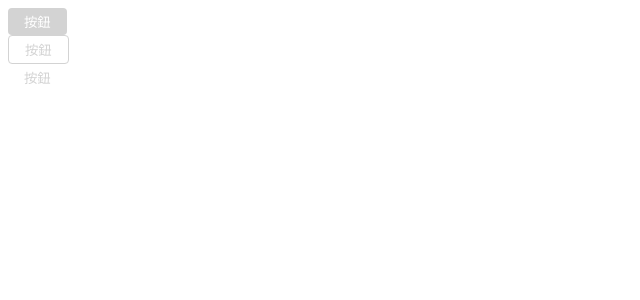
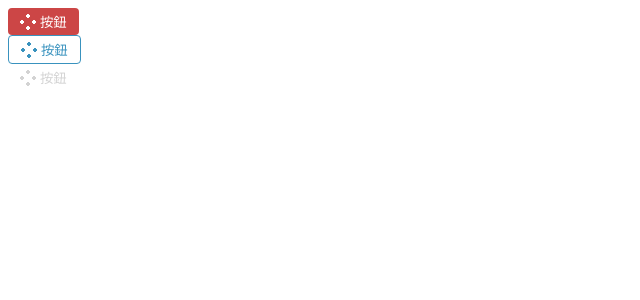
Before and after one commit to penspulse326/custom-react-ui, a React (Vite) app: page / in a window 1280 px wide. Shown: the top 300 px of the page, without its empty margins (0-640 px from the left). Built offline with nearby package versions, Linux system fonts and the light colour scheme.

Commit message:
feat: add loader

```diff
--- a/src/App.tsx
+++ b/src/App.tsx
@@ -5,12 +5,10 @@ import defaultTheme from './theme';
 function App() {
   return (
     <ThemeProvider theme={defaultTheme}>
-      <Button variant="contained" isDisabled themeColor="#000">
+      <Button variant="contained" themeColor="#cc4646">
         按鈕
       </Button>
-      <Button variant="outlined" isDisabled>
-        按鈕
-      </Button>
+      <Button variant="outlined">按鈕</Button>
       <Button variant="text" isDisabled>
         按鈕
       </Button>
--- a/src/components/Button/index.tsx
+++ b/src/components/Button/index.tsx
@@ -1,11 +1,11 @@
 import { useColor } from '../../hooks/useColor';
-import { StyledButton } from './styled';
+import { StyledButton, StyledLoader } from './styled';
 
 export interface ButtonPropsType {
-  children: React.ReactNode;
   variant: 'contained' | 'outlined' | 'text';
   isDisabled?: boolean;
   themeColor?: string;
+  children?: React.ReactNode;
   onClick?: () => void;
 }
 
@@ -27,6 +27,7 @@ function Button({
       btnColor={btnColor}
       {...props}
     >
+      <StyledLoader btnColor={btnColor} {...props} />
       <span>{children}</span>
     </StyledButton>
   );
--- a/src/components/Button/styled.tsx
+++ b/src/components/Button/styled.tsx
@@ -27,13 +27,35 @@ const variants = {
   text: textStyle
 };
 
-const StyledButton = styled.button<PropsType>`
+export const StyledLoader = styled.span<PropsType>`
+  width: 16px;
+  aspect-ratio: 1;
+  --color: ${({ variant, btnColor }) =>
+    variant === 'contained' ? 'white' : btnColor};
+  --bg: no-repeat radial-gradient(farthest-side, var(--color) 92%, #0000);
+  background:
+    var(--bg) top,
+    var(--bg) left,
+    var(--bg) right,
+    var(--bg) bottom;
+  background-size: 4px 4px;
+  animation: spin 1s infinite;
+
+  @keyframes spin {
+    to {
+      transform: rotate(0.5turn);
+    }
+  }
+`;
+
+export const StyledButton = styled.button<PropsType>`
   // base styles
   display: flex;
   justify-content: center;
   align-items: center;
+  gap: 4px;
 
-  padding: 4px 16px;
+  padding: 4px 12px;
   border: none;
   border-radius: 4px;
   outline: none;
@@ -64,5 +86,3 @@ const StyledButton = styled.button<PropsType>`
   ${({ variant }) =>
     variants[variant as keyof typeof variants] || variants.contained}
 `;
-
-export { StyledButton };
--- a/src/theme/index.ts
+++ b/src/theme/index.ts
@@ -1,7 +1,7 @@
 const defaultTheme = {
   colors: {
     primary: '#3992be',
-    warning: '#ff9a39',
+    warning: 'cc4646',
     disable: '#d3d3d3'
   }
 };
```
